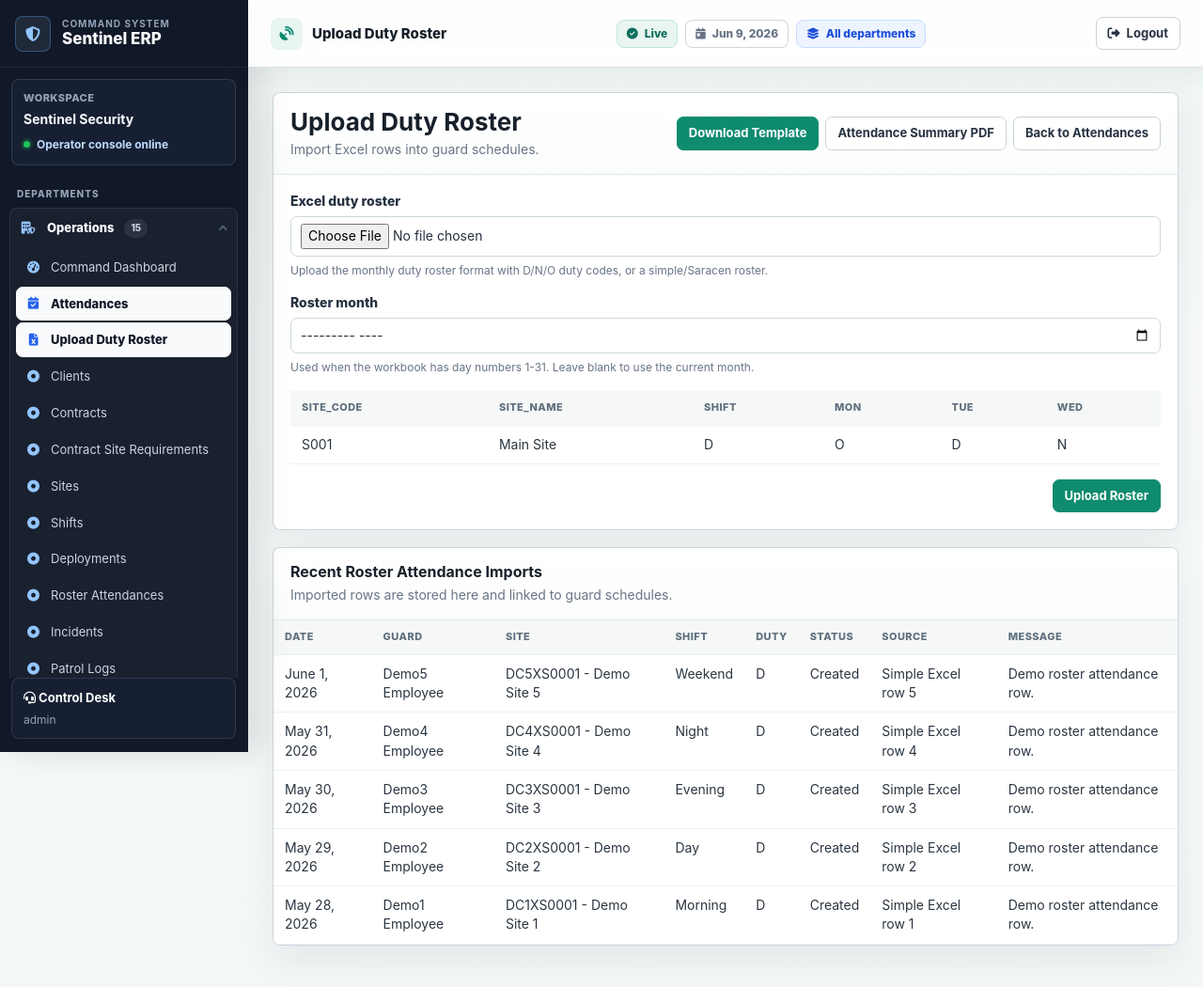
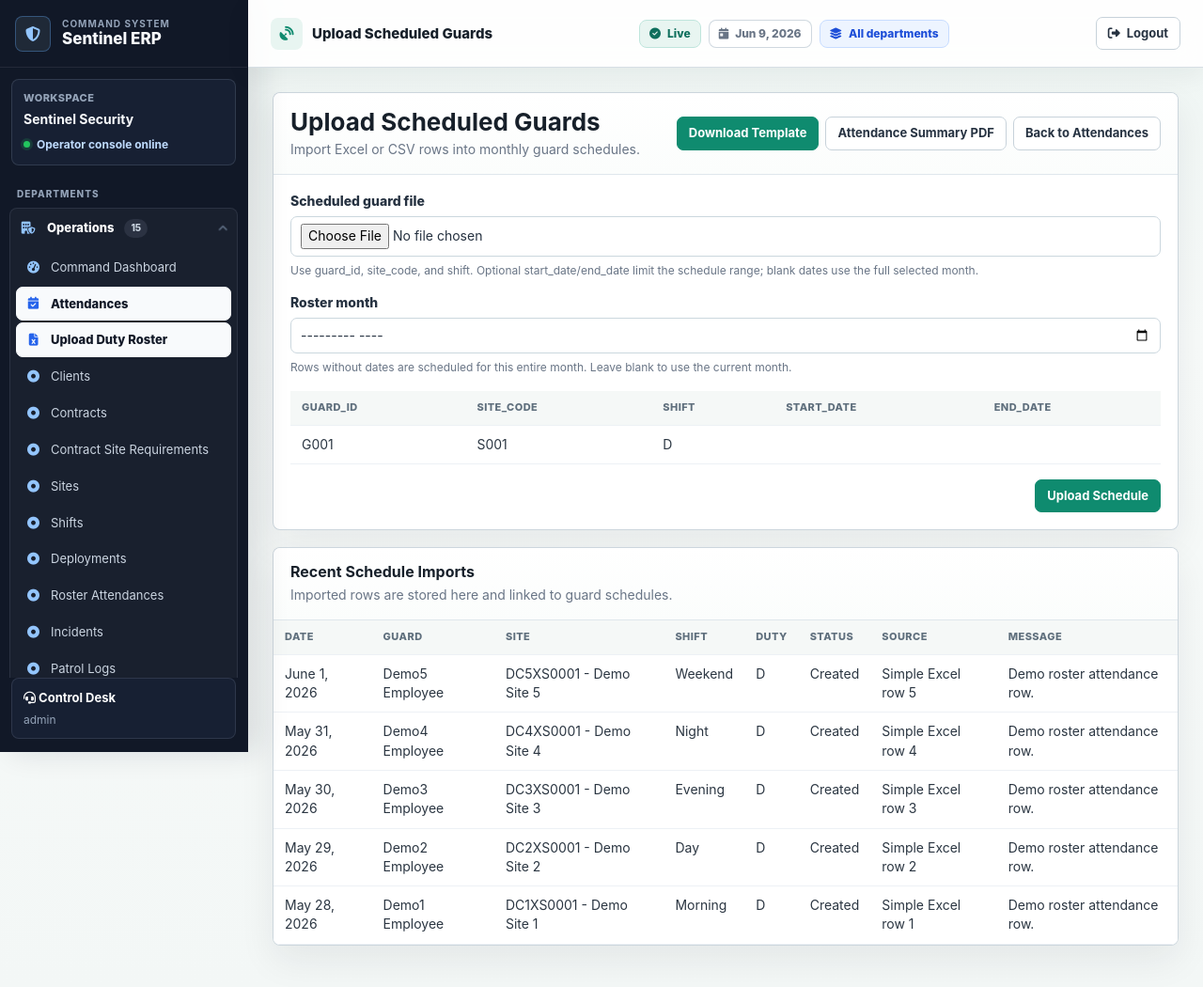
Before and after one commit to Turyatemba-silaj/GuardManagementErp, a Django app: page /attendances/upload-roster/ in a window 1280 px wide. Shown: the whole page at 94% size. Run offline with Django 5.2, Linux system fonts and the light colour scheme; data comes from the database, SQL or seed files in the repository; both versions use the stored data as it was before the commit.

Commit message:
update all changes

```diff
--- a/core/templates/core/upload_duty_roster.html
+++ b/core/templates/core/upload_duty_roster.html
@@ -1,14 +1,14 @@
 {% extends "core/base.html" %}
 
-{% block title %}Upload Duty Roster{% endblock %}
-{% block page_label %}Upload Duty Roster{% endblock %}
+{% block title %}Upload Scheduled Guards{% endblock %}
+{% block page_label %}Upload Scheduled Guards{% endblock %}
 
 {% block content %}
 <section class="panel">
     <div class="panel-head">
         <div>
-            <h1>Upload Duty Roster</h1>
-            <p class="muted">Import Excel rows into guard schedules.</p>
+            <h1>Upload Scheduled Guards</h1>
+            <p class="muted">Import Excel or CSV rows into monthly guard schedules.</p>
         </div>
         <div class="actions">
             <a class="btn btn-success" href="{% url 'core:duty_roster_template' %}">Download Template</a>
@@ -19,43 +19,41 @@
     <form class="form-card" method="post" enctype="multipart/form-data" style="grid-template-columns: 1fr;">
         {% csrf_token %}
         <div class="field">
-            <label for="roster_file">Excel duty roster</label>
-            <input id="roster_file" name="roster_file" type="file" accept=".xlsx,.xlsm" required>
+            <label for="roster_file">Scheduled guard file</label>
+            <input id="roster_file" name="roster_file" type="file" accept=".xlsx,.xlsm,.csv" required>
             <span class="helptext">
-                Upload the monthly duty roster format with D/N/O duty codes, or a simple/Saracen roster.
+                Use guard_id, site_code, and shift. Optional start_date/end_date limit the schedule range; blank dates use the full selected month.
             </span>
         </div>
         <div class="field">
             <label for="roster_month">Roster month</label>
             <input id="roster_month" name="roster_month" type="month">
-            <span class="helptext">Used when the workbook has day numbers 1-31. Leave blank to use the current month.</span>
+            <span class="helptext">Rows without dates are scheduled for this entire month. Leave blank to use the current month.</span>
         </div>
         <div class="table-wrap">
             <table style="min-width: 760px;">
                 <thead>
                     <tr>
+                        <th>guard_id</th>
                         <th>site_code</th>
-                        <th>site_name</th>
                         <th>shift</th>
-                        <th>Mon</th>
-                        <th>Tue</th>
-                        <th>Wed</th>
+                        <th>start_date</th>
+                        <th>end_date</th>
                     </tr>
                 </thead>
                 <tbody>
                     <tr>
+                        <td>G001</td>
                         <td>S001</td>
-                        <td>Main Site</td>
                         <td>D</td>
-                        <td>O</td>
-                        <td>D</td>
-                        <td>N</td>
+                        <td></td>
+                        <td></td>
                     </tr>
                 </tbody>
             </table>
         </div>
         <div class="form-actions">
-            <button class="btn btn-success" type="submit">Upload Roster</button>
+            <button class="btn btn-success" type="submit">Upload Schedule</button>
         </div>
     </form>
 </section>
@@ -63,7 +61,7 @@
 <section class="panel">
     <div class="panel-head">
         <div>
-            <h2>Recent Roster Attendance Imports</h2>
+            <h2>Recent Schedule Imports</h2>
             <p class="muted">Imported rows are stored here and linked to guard schedules.</p>
         </div>
     </div>
@@ -95,7 +93,7 @@
                     </tr>
                 {% empty %}
                     <tr class="empty-row">
-                        <td colspan="8">No roster attendance imports yet.</td>
+                        <td colspan="8">No schedule imports yet.</td>
                     </tr>
                 {% endfor %}
             </tbody>
--- a/core/views.py
+++ b/core/views.py
@@ -1,5 +1,7 @@
 import calendar
 from collections import defaultdict
+import csv
+from datetime import timedelta
 from decimal import Decimal
 from io import BytesIO
 import json
@@ -37,7 +39,7 @@ from .access import can_access_internal, can_manage_attendance, can_manage_slug,
 from .accounting import ensure_default_accounts, post_all_accounting
 from .crud import MODEL_REGISTRY, visible_grouped_registry
 from .forms import ContractForm, ContractSiteRequirementForm, InvoiceForm, SecureModelForm
-from .security import validate_excel_upload
+from .security import file_extension, validate_schedule_upload
 
 
 MODEL_FORM_EXCLUDES = {
@@ -603,19 +605,9 @@ def healthz(request):
             cursor.execute("SELECT 1")
             db_ok = cursor.fetchone()[0] == 1
             try:
-                if settings.DATABASES["default"].get("ENGINE") == "django.db.backends.sqlite3":
-                    cursor.execute(
-                        "CREATE TABLE IF NOT EXISTS core_healthcheck_write "
-                        "(id integer primary key autoincrement, checked_at text)"
-                    )
-                    cursor.execute("INSERT INTO core_healthcheck_write (checked_at) VALUES (%s)", [timezone.now().isoformat()])
-                    cursor.execute(
-                        "DELETE FROM core_healthcheck_write "
-                        "WHERE id NOT IN (SELECT id FROM core_healthcheck_write ORDER BY id DESC LIMIT 5)"
-                    )
-                else:
-                    cursor.execute("CREATE TEMP TABLE core_healthcheck_write (checked_at text)")
-                    cursor.execute("INSERT INTO core_healthcheck_write (checked_at) VALUES (%s)", [timezone.now().isoformat()])
+                cursor.execute("CREATE TEMP TABLE healthcheck_write_probe (checked_at text)")
+                cursor.execute("INSERT INTO healthcheck_write_probe (checked_at) VALUES (%s)", [timezone.now().isoformat()])
+                cursor.execute("DROP TABLE healthcheck_write_probe")
                 db_writable = True
             except Exception as error:
                 db_write_error = str(error)
@@ -3002,6 +2994,8 @@ def value_from_row(row, headers, *names):
     for name in names:
         index = headers.get(name)
         if index is not None:
+            if index >= len(row):
+                continue
             value = row[index]
             if value not in (None, ""):
                 return str(value).strip()
@@ -3012,6 +3006,8 @@ def date_from_row(row, headers, *names):
     for name in names:
         index = headers.get(name)
         if index is not None:
+            if index >= len(row):
+                continue
             value = row[index]
             if value in (None, ""):
                 continue
@@ -3021,6 +3017,53 @@ def date_from_row(row, headers, *names):
             if parsed:
                 return parsed
     return None
+
+
+def month_date_range(roster_month):
+    month_start = parse_date(f"{roster_month}-01") if roster_month else None
+    if not month_start:
+        month_start = timezone.localdate().replace(day=1)
+    month_end = month_start.replace(day=calendar.monthrange(month_start.year, month_start.month)[1])
+    return month_start, month_end
+
+
+def date_range_days(start, end):
+    current = start
+    while current <= end:
+        yield current
+        current += timedelta(days=1)
+
+
+def schedule_dates_from_row(row, headers, roster_month):
+    shift_date = date_from_row(row, headers, "shift_date", "date", "duty_date")
+    if shift_date:
+        return [shift_date]
+
+    start, month_end = month_date_range(roster_month)
+    start_date = date_from_row(row, headers, "start_date", "from_date")
+    end_date = date_from_row(row, headers, "end_date", "to_date")
+    start = start_date or start
+    end = end_date or month_end
+    if end < start:
+        return []
+    return list(date_range_days(start, end))
+
+
+def rows_from_csv_upload(uploaded_file):
+    content = uploaded_file.read().decode("utf-8-sig")
+    return list(csv.reader(content.splitlines()))
+
+
+def worksheet_rows(worksheet):
+    return list(worksheet.iter_rows(values_only=True))
+
+
+def schedule_file_rows(uploaded_file):
+    if file_extension(uploaded_file) == ".csv":
+        return rows_from_csv_upload(uploaded_file), None
+    workbook = load_workbook(uploaded_file, data_only=True)
+    worksheet = workbook.active
+    return worksheet_rows(worksheet), worksheet
 
 
 def get_import_client():
@@ -3162,6 +3205,55 @@ def record_roster_attendance(
         message=message,
         uploaded_by=uploaded_by if getattr(uploaded_by, "is_authenticated", False) else None,
     )
+
+
+def supervisor_for_site(site):
+    allocation = (
+        models.ZoneSiteAllocation.objects.filter(
+            site=site,
+            status=models.StatusChoices.ACTIVE,
+            end_date__isnull=True,
+        )
+        .select_related("zone__supervisor")
+        .first()
+    )
+    return allocation.zone.supervisor if allocation else None
+
+
+def upsert_guard_schedule_from_upload(employee, site, shift, shift_date, *, deployment_start, deployment_end, notes):
+    existing_schedule = models.GuardSchedule.objects.filter(
+        employee=employee,
+        site=site,
+        shift=shift,
+        shift_date=shift_date,
+    ).first()
+    if not existing_schedule and contract_schedule_limit_reached(site, shift, shift_date):
+        return None, False, contract_limit_message(site, shift, shift_date)
+
+    deployment, _created = models.Deployment.objects.update_or_create(
+        employee=employee,
+        site=site,
+        shift=shift,
+        start_date=deployment_start,
+        defaults={
+            "client": site.client,
+            "supervisor": supervisor_for_site(site),
+            "end_date": deployment_end,
+            "status": models.StatusChoices.ACTIVE,
+        },
+    )
+    schedule, created = models.GuardSchedule.objects.update_or_create(
+        deployment=deployment,
+        shift_date=shift_date,
+        defaults={
+            "employee": employee,
+            "site": site,
+            "shift": shift,
+            "status": models.GuardSchedule.ScheduleStatus.SCHEDULED,
+            "notes": notes,
+        },
+    )
+    return schedule, created, ""
 
 
 def roster_header_date(header, period_start, period_end):
@@ -3453,13 +3545,12 @@ def import_saracen_roster(worksheet, *, file_name="", uploaded_by=None, batch_re
 def duty_roster_template(request):
     workbook = Workbook()
     worksheet = workbook.active
-    worksheet.title = "Duty Roster"
-    worksheet.append(["site_code", "site_name", "shift", "Mon", "Tue", "Wed", "Thu", "Fri", "Sat", "Sun"])
-    worksheet.append(["", "", "D", 1, 2, 3, 4, 5, 6, 7])
-    worksheet.append(["S001", "Main Site", "D", "O", "D", "D", "D", "D", "D", "D"])
-    worksheet.append(["", "Main Site", "D", "D", "O", "D", "D", "D", "D", "D"])
-    worksheet.append(["", "Main Site", "N", "N", "N", "O", "N", "N", "N", "N"])
-    for column in ("A", "B", "C", "D", "E", "F", "G", "H", "I", "J"):
+    worksheet.title = "Scheduled Guards"
+    worksheet.append(["guard_id", "site_code", "shift", "start_date", "end_date"])
+    worksheet.append(["G001", "S001", "D", "", ""])
+    worksheet.append(["G002", "S001", "N", "2026-05-01", "2026-05-31"])
+    worksheet.append(["G003", "S002", "Day", "2026-05-15", "2026-05-20"])
+    for column in ("A", "B", "C", "D", "E"):
         worksheet.column_dimensions[column].width = 22
     output = BytesIO()
     workbook.save(output)
@@ -3478,36 +3569,34 @@ def upload_duty_roster(request):
     if request.method == "POST":
         roster_file = request.FILES.get("roster_file")
         if not roster_file:
-            messages.error(request, "Please choose an Excel duty roster to upload.")
+            messages.error(request, "Please choose an Excel or CSV scheduled-guard file to upload.")
             return redirect("core:upload_duty_roster")
         try:
-            validate_excel_upload(roster_file)
+            validate_schedule_upload(roster_file)
         except ValidationError as error:
             messages.error(request, " ".join(error.messages))
             return redirect("core:upload_duty_roster")
         try:
-            workbook = load_workbook(roster_file, data_only=True)
-            worksheet = workbook.active
+            uploaded_rows, worksheet = schedule_file_rows(roster_file)
         except Exception:
-            messages.error(request, "The uploaded file could not be read as an Excel workbook.")
+            messages.error(request, "The uploaded file could not be read as an Excel workbook or CSV file.")
             return redirect("core:upload_duty_roster")
 
         batch_reference = str(uuid.uuid4())
         file_name = roster_file.name
         roster_month = request.POST.get("roster_month") or timezone.localdate().strftime("%Y-%m")
-        header_row = next(worksheet.iter_rows(min_row=1, max_row=1, values_only=True), [])
+        header_row = uploaded_rows[0] if uploaded_rows else []
         headers = {normalized_header(value): index for index, value in enumerate(header_row)}
         required_groups = [
-            ("guard_company_number", "company_number", "employee_number", "guard_badge", "badge_number", "guard"),
-            ("site_code", "site", "site_name"),
+            ("guard_id", "guard_company_number", "company_number", "employee_number", "guard_badge", "badge_number", "guard"),
+            ("site_code",),
             ("shift", "shift_name"),
-            ("shift_date", "date", "duty_date"),
         ]
         missing = [group[0] for group in required_groups if not any(name in headers for name in group)]
-        if missing:
+        if missing and worksheet is not None:
             has_saracen_blocks = any(
                 "site roster for" in str(row[0] or "").lower()
-                for row in worksheet.iter_rows(values_only=True)
+                for row in uploaded_rows
                 if row
             )
             if has_saracen_blocks:
@@ -3546,23 +3635,29 @@ def upload_duty_roster(request):
                 if skipped_rows:
                     messages.error(request, "Skipped rows: " + "; ".join(skipped_rows[:8]))
                 return redirect("core:upload_duty_roster")
-            else:
-                messages.error(
-                    request,
-                    "Missing required roster columns: " + ", ".join(missing).replace("_", " "),
-                )
-                return redirect("core:upload_duty_roster")
+            messages.error(
+                request,
+                "Missing required schedule columns: " + ", ".join(missing).replace("_", " "),
+            )
+            return redirect("core:upload_duty_roster")
+        elif missing:
+            messages.error(
+                request,
+                "Missing required schedule columns: " + ", ".join(missing).replace("_", " "),
+            )
+            return redirect("core:upload_duty_roster")
 
         created_schedules = 0
         updated_schedules = 0
         skipped_rows = []
 
-        for row_number, row in enumerate(worksheet.iter_rows(min_row=2, values_only=True), start=2):
+        for row_number, row in enumerate(uploaded_rows[1:], start=2):
             if not any(row):
                 continue
             guard_value = value_from_row(
                 row,
                 headers,
+                "guard_id",
                 "guard_company_number",
                 "company_number",
                 "employee_number",
@@ -3572,13 +3667,9 @@ def upload_duty_roster(request):
             )
             site_value = value_from_row(row, headers, "site_code", "site", "site_name")
             shift_value = value_from_row(row, headers, "shift", "shift_name")
-            date_value = value_from_row(row, headers, "shift_date", "date", "duty_date")
-
-            shift_date = parse_date(date_value)
-            if not shift_date and hasattr(row[headers.get("shift_date", headers.get("date", headers.get("duty_date")))], "date"):
-                shift_date = row[headers.get("shift_date", headers.get("date", headers.get("duty_date")))].date()
-            if not shift_date:
-                message = "invalid date"
+            schedule_dates = schedule_dates_from_row(row, headers, roster_month)
+            if not schedule_dates:
+                message = "invalid schedule date range"
                 skipped_rows.append(f"Row {row_number}: {message}")
                 record_roster_attendance(
                     batch_reference=batch_reference,
@@ -3594,12 +3685,13 @@ def upload_duty_roster(request):
 
             employee = models.Employee.objects.filter(
                 Q(company_number__iexact=guard_value)
+                | Q(work_card_uid__iexact=guard_value)
                 | Q(national_id__iexact=guard_value)
                 | Q(first_name__iexact=guard_value)
                 | Q(last_name__iexact=guard_value)
             ).first()
             site = models.Site.objects.select_related("client").filter(
-                Q(site_code__iexact=site_value) | Q(site_name__iexact=site_value)
+                Q(site_code__iexact=site_value)
             ).first()
             shift = models.Shift.objects.filter(Q(shift_name__iexact=shift_value) | Q(code__iexact=shift_value)).first()
 
@@ -3621,86 +3713,60 @@ def upload_duty_roster(request):
                     employee=employee,
                     site=site,
                     shift=shift,
-                    shift_date=shift_date,
                     duty_code=shift_value,
                 )
                 continue
 
-            ensure_contract_requirement(site, shift_date, required_guards=site.required_guards_per_shift or 1)
-            existing_schedule = models.GuardSchedule.objects.filter(
-                employee=employee,
-                site=site,
-                shift=shift,
-                shift_date=shift_date,
-            ).first()
-            if not existing_schedule and contract_schedule_limit_reached(site, shift, shift_date):
-                message = contract_limit_message(site, shift, shift_date)
-                skipped_rows.append(f"Row {row_number}: {message}")
+            deployment_start = min(schedule_dates)
+            deployment_end = max(schedule_dates)
+            for shift_date in schedule_dates:
+                schedule, created, error_message = upsert_guard_schedule_from_upload(
+                    employee,
+                    site,
+                    shift,
+                    shift_date,
+                    deployment_start=deployment_start,
+                    deployment_end=deployment_end,
+                    notes="Imported from scheduled-guard upload.",
+                )
+                if error_message:
+                    skipped_rows.append(f"Row {row_number} {shift_date}: {error_message}")
+                    record_roster_attendance(
+                        batch_reference=batch_reference,
+                        file_name=file_name,
+                        source_format=models.RosterAttendance.SourceFormat.SIMPLE,
+                        source_row=row_number,
+                        uploaded_by=request.user,
+                        import_status=models.RosterAttendance.ImportStatus.SKIPPED,
+                        message=error_message,
+                        employee=employee,
+                        site=site,
+                        shift=shift,
+                        shift_date=shift_date,
+                        duty_code=shift_value,
+                    )
+                    continue
+                if created:
+                    created_schedules += 1
+                    import_status = models.RosterAttendance.ImportStatus.CREATED
+                else:
+                    updated_schedules += 1
+                    import_status = models.RosterAttendance.ImportStatus.UPDATED
                 record_roster_attendance(
                     batch_reference=batch_reference,
                     file_name=file_name,
                     source_format=models.RosterAttendance.SourceFormat.SIMPLE,
                     source_row=row_number,
                     uploaded_by=request.user,
-                    import_status=models.RosterAttendance.ImportStatus.SKIPPED,
-                    message=message,
+                    import_status=import_status,
+                    message="Imported from scheduled-guard upload.",
                     employee=employee,
                     site=site,
                     shift=shift,
                     shift_date=shift_date,
+                    schedule=schedule,
                     duty_code=shift_value,
                 )
-                continue
-
-            supervisor = models.ZoneSiteAllocation.objects.filter(
-                site=site,
-                status=models.StatusChoices.ACTIVE,
-                end_date__isnull=True,
-            ).select_related("zone__supervisor").first()
-            deployment, _created = models.Deployment.objects.update_or_create(
-                employee=employee,
-                site=site,
-                start_date=shift_date,
-                defaults={
-                    "client": site.client,
-                    "supervisor": supervisor.zone.supervisor if supervisor else None,
-                    "shift": shift,
-                    "end_date": None,
-                    "status": models.StatusChoices.ACTIVE,
-                },
-            )
-            schedule, created = models.GuardSchedule.objects.update_or_create(
-                deployment=deployment,
-                shift_date=shift_date,
-                defaults={
-                    "employee": employee,
-                    "site": site,
-                    "shift": shift,
-                    "status": models.GuardSchedule.ScheduleStatus.SCHEDULED,
-                    "notes": "Imported from Excel duty roster.",
-                },
-            )
-            if created:
-                created_schedules += 1
-                import_status = models.RosterAttendance.ImportStatus.CREATED
-            else:
-                updated_schedules += 1
-                import_status = models.RosterAttendance.ImportStatus.UPDATED
-            record_roster_attendance(
-                batch_reference=batch_reference,
-                file_name=file_name,
-                source_format=models.RosterAttendance.SourceFormat.SIMPLE,
-                source_row=row_number,
-                uploaded_by=request.user,
-                import_status=import_status,
-                message="Imported from Excel duty roster.",
-                employee=employee,
-                site=site,
-                shift=shift,
-                shift_date=shift_date,
-                schedule=schedule,
-                duty_code=shift_value,
-            )
 
         if created_schedules or updated_schedules:
             messages.success(
```
Also changed, not shown: core/security.py (+10 -0 lines), core/tests.py (+88 -3 lines), db.sqlite3.
